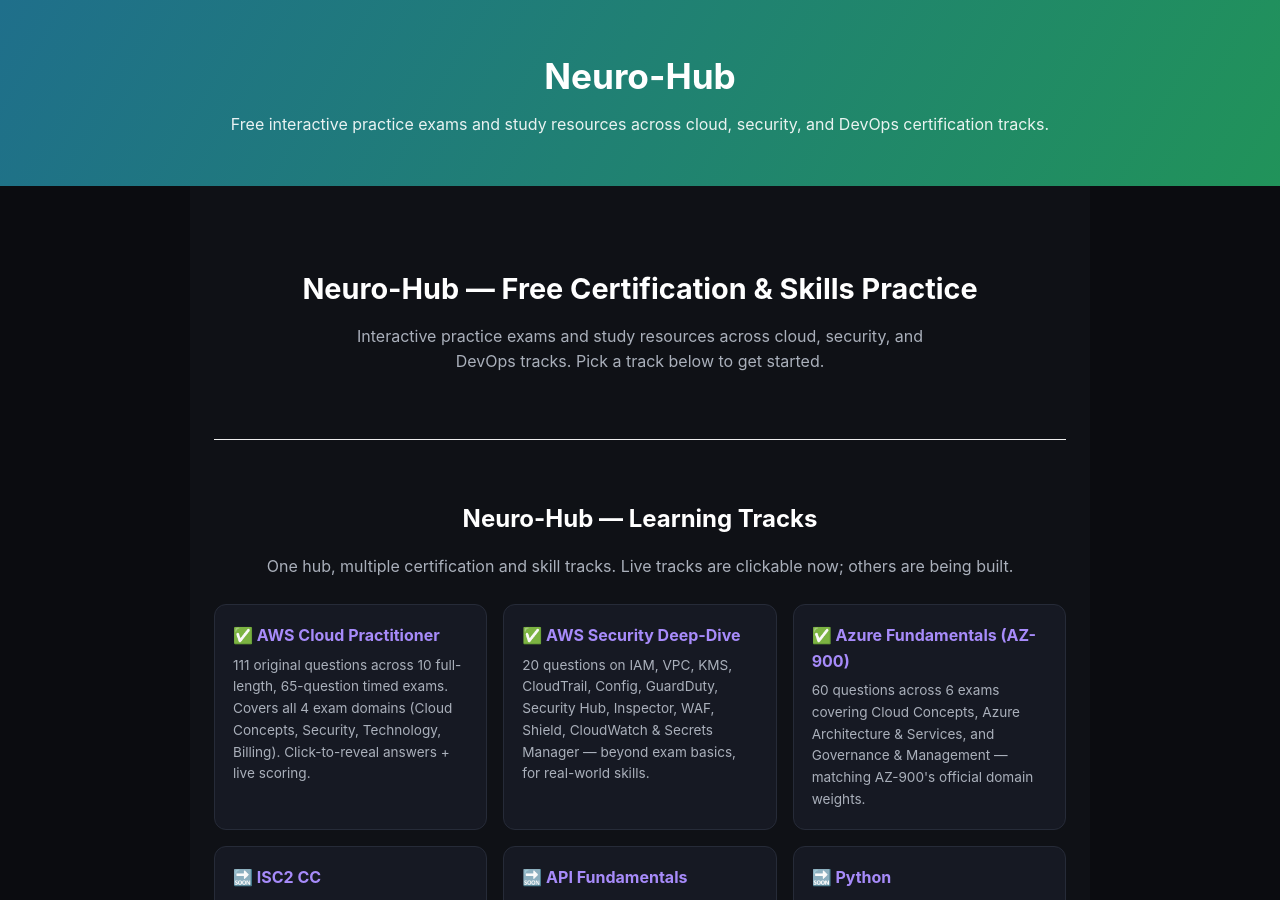
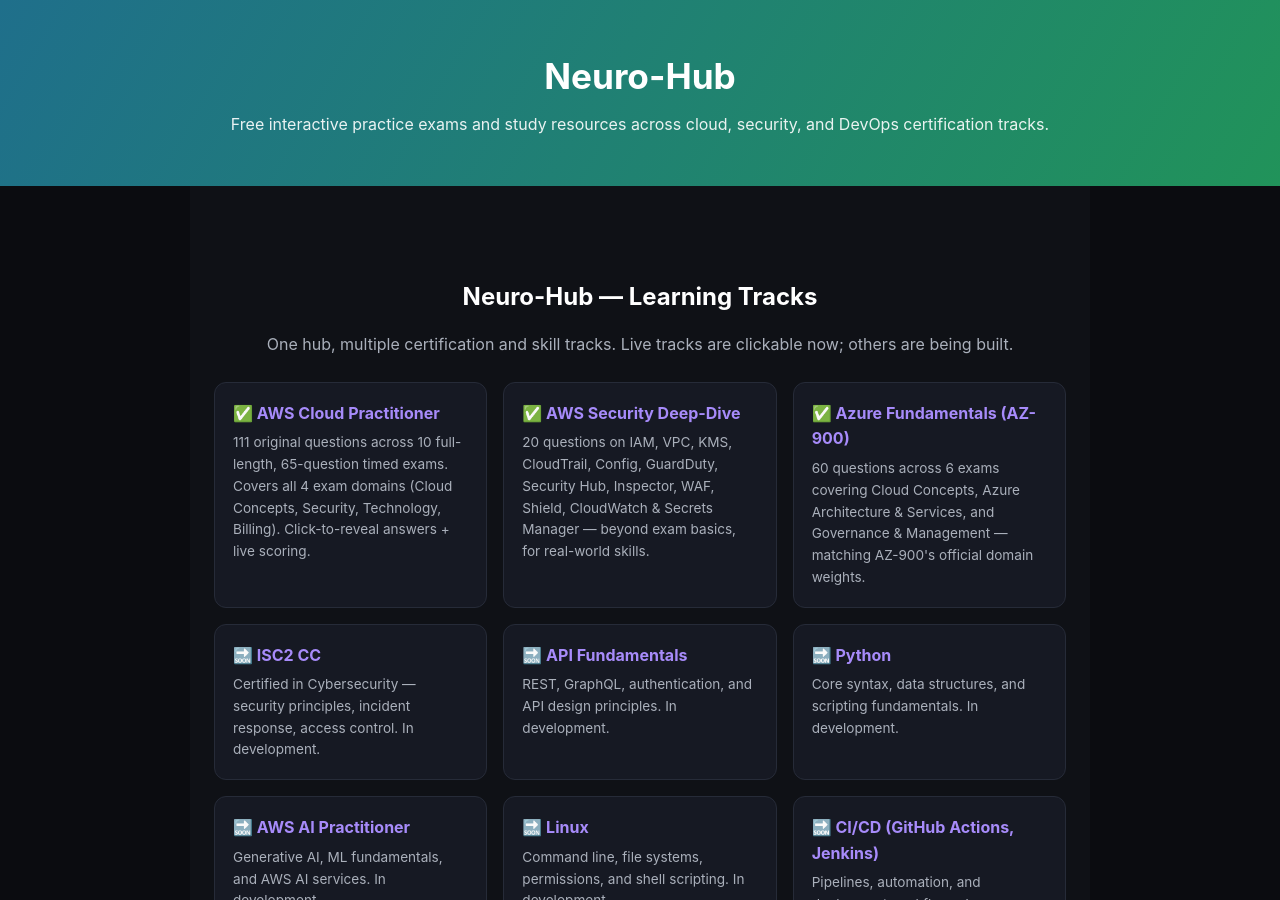
Before and after one commit to Neuro-eng/Hybrid-Technology, a Jekyll site: the page built from index.md, in a window 1280 px wide and 900 px high. Built offline with Jekyll 4.4.1, drawn with Linux system fonts in a browser that asks for light colours; our own code applies the rules of GitHub Pages for plain Markdown files.

Commit message:
Update index.md

```diff
--- a/index.md
+++ b/index.md
@@ -1,7 +1,3 @@
-<section class="hero">
-  <h2>Neuro-Hub — Free Certification & Skills Practice</h2>
-  <p>Interactive practice exams and study resources across cloud, security, and DevOps tracks. Pick a track below to get started.</p>
-</section>
 <section class="topics">
   <h2 class="section-title">Neuro-Hub — Learning Tracks</h2>
   <p class="section-sub">One hub, multiple certification and skill tracks. Live tracks are clickable now; others are being built.</p>
```
